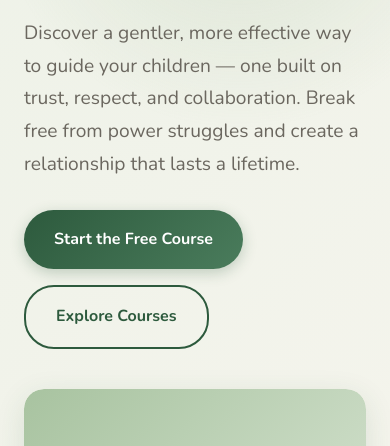
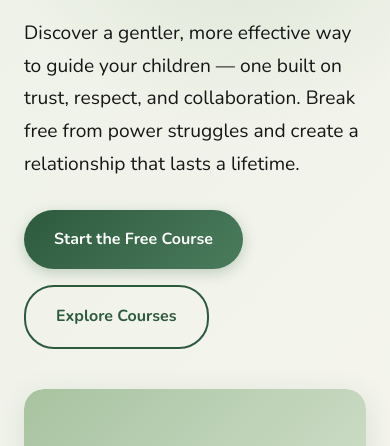
Before and after one commit to MeaningfulIdeas/meaningfulideas, a website: page index.html in a window 390 px wide. Shown: the part 343-789 px from the top of the page. Drawn offline with nearby package versions, Linux system fonts and the light colour scheme.

Commit message:
Preview improved mobile homepage readability

```diff
--- a/css/styles.css
+++ b/css/styles.css
@@ -1325,6 +1325,26 @@ img {
 }
 
 /* ============================================
+   HOMEPAGE MOBILE READABILITY PREVIEW
+   Scoped temporarily to index.html so the site-wide
+   typography can be reviewed before applying it everywhere.
+   ============================================ */
+@media (max-width: 600px) {
+  .home-readability-preview .hero p.lead,
+  .home-readability-preview .section-heading p,
+  .home-readability-preview .card p,
+  .home-readability-preview .course-card-body p {
+    color: #171717;
+    font-size: 1.08rem;
+    line-height: 1.7;
+  }
+
+  .home-readability-preview .hero p.lead {
+    font-size: 1.2rem;
+  }
+}
+
+/* ============================================
    REDUCED MOTION PREFERENCE
    ============================================ */
 @media (prefers-reduced-motion: reduce) {
--- a/index.html
+++ b/index.html
@@ -11,7 +11,7 @@
   <link rel="stylesheet" href="css/styles.css">
   <link rel="icon" href="assets/favicon.ico" type="image/x-icon">
 </head>
-<body>
+<body class="home-readability-preview">
 
   <!-- ===== NAVIGATION ===== -->
   <nav class="nav">
```
